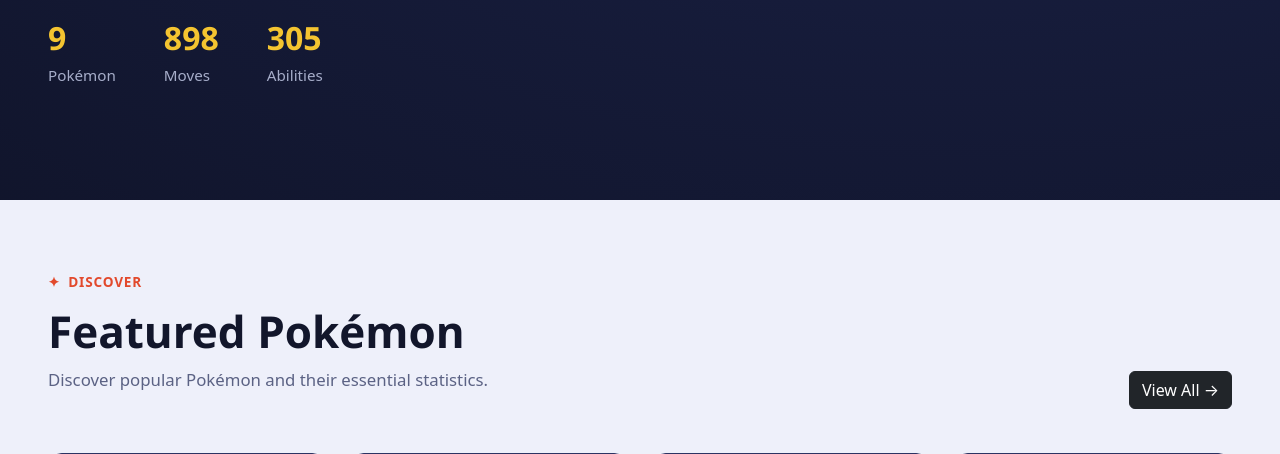
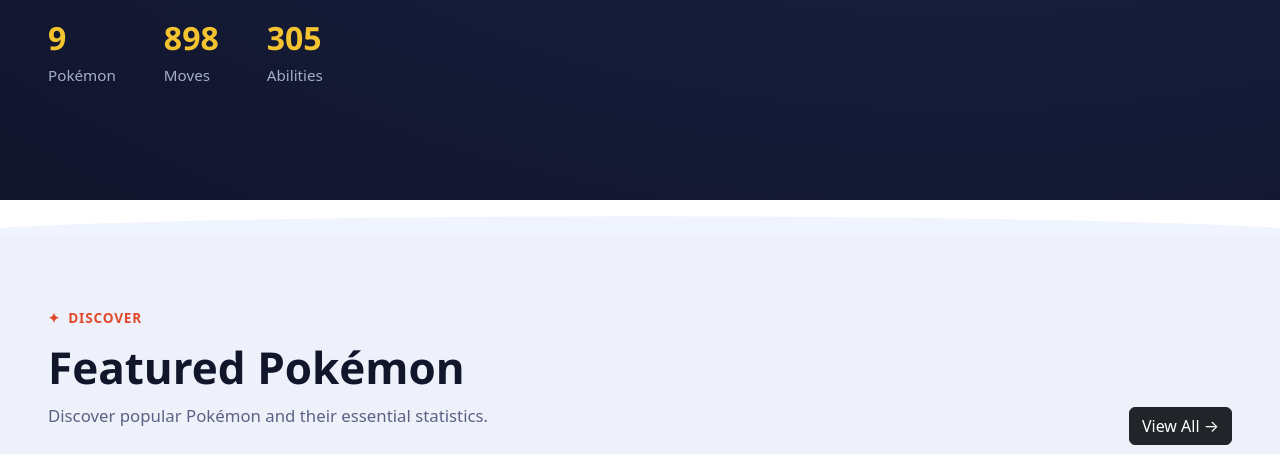
Before and after one commit to philquake/PokeDatabase, a Django app: page / in a window 1280 px wide. Shown: the part 707-1161 px from the top of the page. Run offline with Django 5.2, Linux system fonts and the light colour scheme; some libraries are stand-ins or nearby versions.

Commit message:
sytle: added crescent divider on home.html

```diff
--- a/assets/static/css/styles.css
+++ b/assets/static/css/styles.css
@@ -414,6 +414,14 @@ img {
   background: #1a1428;
 }
 
+.home-divider {
+  width: 100%;
+  height: 20px;
+  background: #f0f4ff;
+  clip-path: ellipse(55% 100% at 50% 100%);
+  margin-top: 1rem;
+}
+
 /* ===== Featured Pokémon (home.html) ===== */
 
 :root {
```
